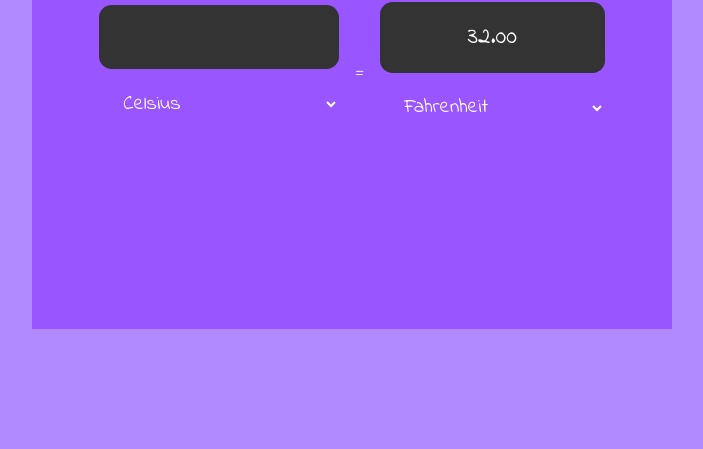
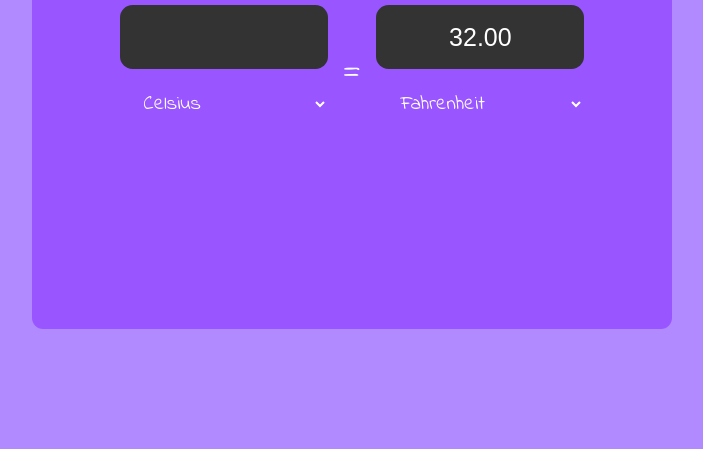
Before and after one commit to zaratejoselin594/Conversor-de-Unidades-de-Temperatura, a plain HTML site: page index.html in a window 1280 px wide. Shown: the part 351-800 px from the top of the page, without its empty margins (288-991 px from the left). Drawn offline with Linux system fonts and the light colour scheme; a web font is replaced by a local one.

Commit message:
covertidor-de-unidad-de-temperatura

```diff
--- a/estilo.css
+++ b/estilo.css
@@ -15,18 +15,18 @@
   display: flex;
   flex-direction: column;
 }
-h1{
-  text-align: center;
-}
-.contenedor, .contenido, .contenidoo{
+.contenedor, .contenido, .contenidoo, #temp,
+#resultado{
   display: flex;
   align-items: center;
   justify-content: center;
+  text-align: center;
 }
 .contenidoo{
   width: 40em;
   height: 35em;
   flex-direction: column;
+  border-radius: .7em;
   background-color: #95f;
 }
 #temp, #resultado{
@@ -34,16 +34,13 @@ h1{
   border-radius: .5em;
   outline: none;
   font-size: 25px;
-  text-align: center;
-  align-items: center;
+  font-family: 'M PLUS 2', sans-serif;
   background-color: #333;
-}
-#temp{
-  width: 15rem;
+  width: 13rem;
   height: 4rem;
 }
-#resultado{
-  padding: .7em 3.5em;
+.igual{
+  font-size: 2em;
 }
 input[type=number]::-webkit-inner-spin-button,
 input[type=number]::-webkit-outer-spin-button {
--- a/index.html
+++ b/index.html
@@ -19,7 +19,7 @@
             <option>Kelvin</option>
           </select>
         </div>
-        <p>=</p>
+        <p class="igual"> = </p>
         <div class="gradoDos">
           <p class="grados" id="resultado"></p>
           <select id="selectDestino" onchange="calcular()">
```
